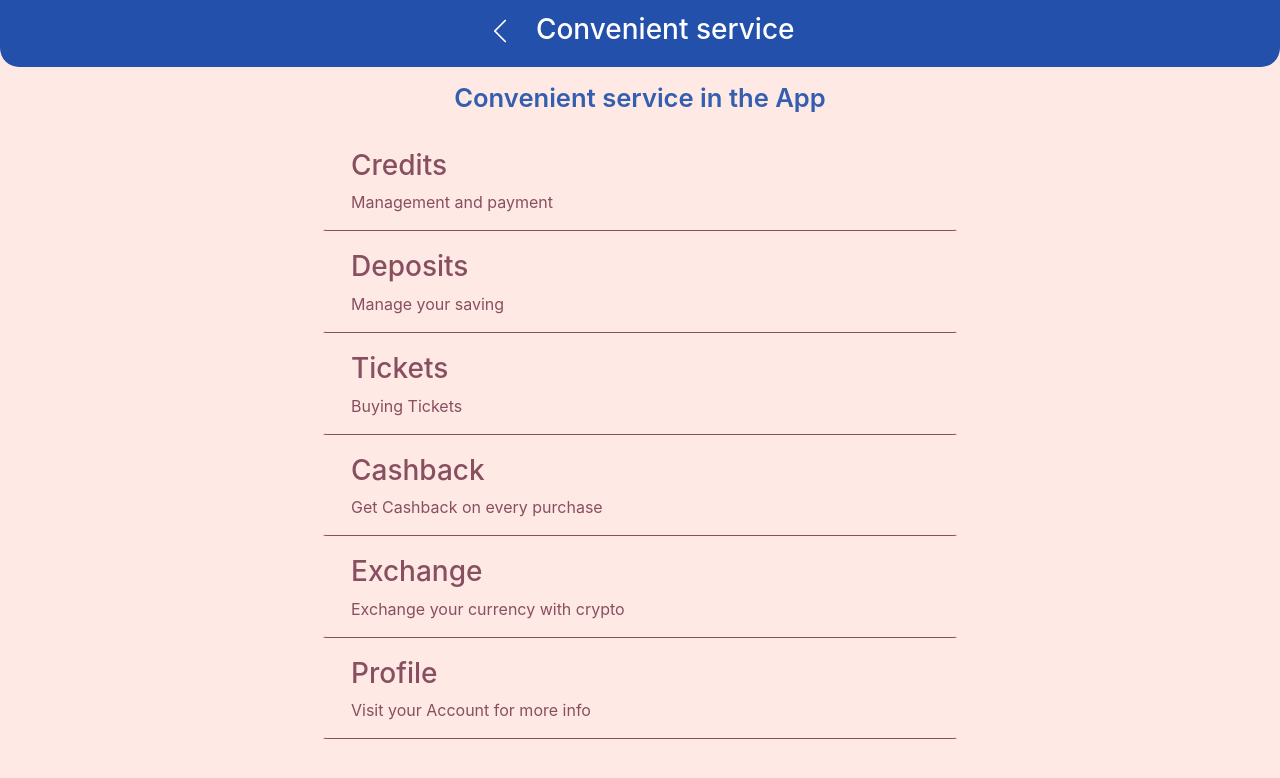
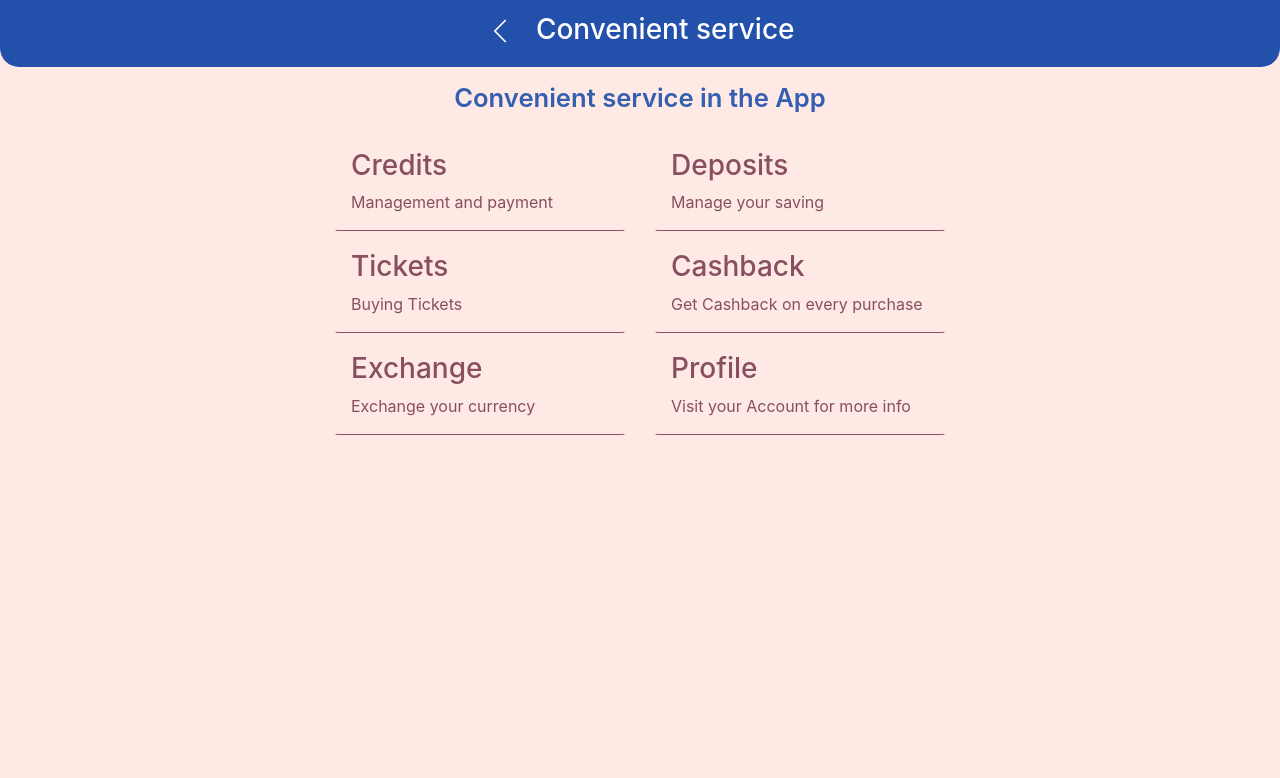
Before and after one commit to triyam/neoBank, a React (Create React App) app: page / in a window 1280 px wide. Shown: the top 778 px of the page. Built offline with nearby package versions, Linux system fonts and the light colour scheme.

Commit message:
second commidt

```diff
--- a/src/App.css
+++ b/src/App.css
@@ -41,9 +41,18 @@ label a {
   border-top: solid rgba(254,233,228,255);
   border-left: solid rgba(254,233,228,255);
   border-right: solid rgba(254,233,228,255);
-  border-bottom: solid 0.1px #884f60;
+  border-bottom: solid 1px #884f60;
 }
 
+.card :hover {
+  background-color: #fff;
+  border-bottom: #884f60;
+}
+
+.card :active {
+  background-color: #fff;
+  border-bottom: #884f60;
+}
 
 /* Small Devices */
 
--- a/src/Components/UserDashboard/UserDashboard.js
+++ b/src/Components/UserDashboard/UserDashboard.js
@@ -12,7 +12,7 @@ const UserDashboard = () => (
       <div class="grey-bg container-fluid">
         <section id="minimal-statistics">
           <div class="row">
-
+          <div class=" col-sm-6 col-12">
             <div class="card">
               <div class="card-content">
                 <div class="card-body">
@@ -27,7 +27,9 @@ const UserDashboard = () => (
                 </div>
               </div>
             </div>
+            </div>
 
+            <div class=" col-sm-6 col-12">
             <div class="card">
               <div class="card-content">
                 <div class="card-body">
@@ -43,7 +45,9 @@ const UserDashboard = () => (
                 </div>
               </div>
             </div>
+            </div>
 
+            <div class=" col-sm-6 col-12">
             <div class="card">
               <div class="card-content">
                 <div class="card-body">
@@ -59,7 +63,9 @@ const UserDashboard = () => (
                 </div>
               </div>
             </div>
+            </div>
 
+            <div class=" col-sm-6 col-12">
             <div class="card">
               <div class="card-content">
                 <div class="card-body">
@@ -75,7 +81,9 @@ const UserDashboard = () => (
                 </div>
               </div>
             </div>
+            </div>
 
+            <div class="col-sm-6 col-12">
             <div class="card">
               <div class="card-content">
                 <div class="card-body">
@@ -85,13 +93,16 @@ const UserDashboard = () => (
                     </div>
                     <div class="media-body text-right">
                       <h3>Exchange</h3>
-                      <span>Exchange your currency with crypto</span>
+                      <span>Exchange your currency</span>
                     </div>
                   </div>
                 </div>
               </div>
             </div>
+            </div>
 
+
+            <div class=" col-sm-6 col-12">
             <div class="card">
               <div class="card-content">
                 <div class="card-body">
@@ -106,7 +117,7 @@ const UserDashboard = () => (
                 </div>
               </div>
             </div>
-
+            </div>
           </div>
 
 
--- a/src/Components/UserDashboard/Userprofile.js
+++ b/src/Components/UserDashboard/Userprofile.js
@@ -4,10 +4,10 @@ import { BsChevronLeft } from 'react-icons/bs';
 const UserProfile = () => (
     <>
         <div className='mobileNav'>
-            <h3 className='text-center'><BsChevronLeft />&nbsp;&nbsp;&nbsp;Account</h3>
+            <h3 className='text-center'><BsChevronLeft />&nbsp;&nbsp;&nbsp;Profile</h3>
         </div>
 
-        <h2 className='m-3 text-center'>Account</h2>
+        <h2 className='m-3 text-center'>Profile</h2>
 
     </>
 )
```
